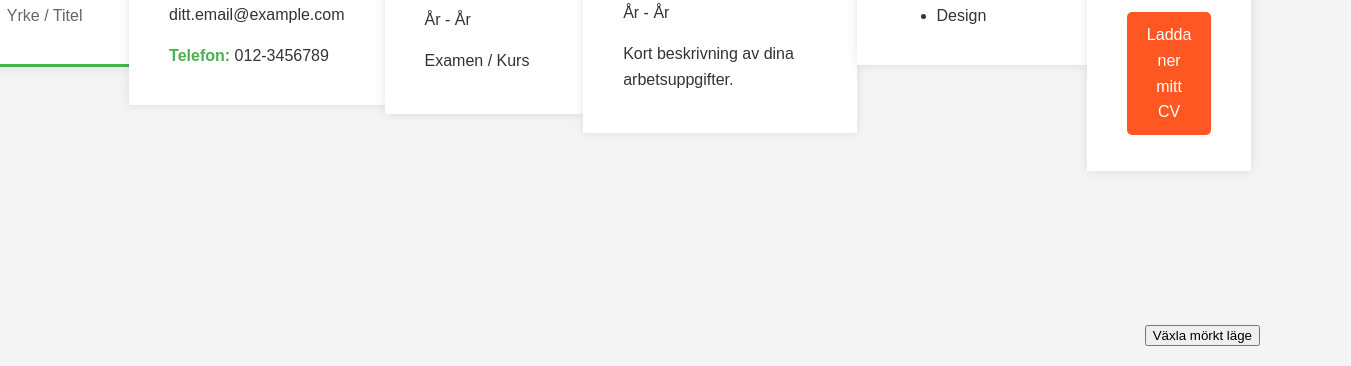
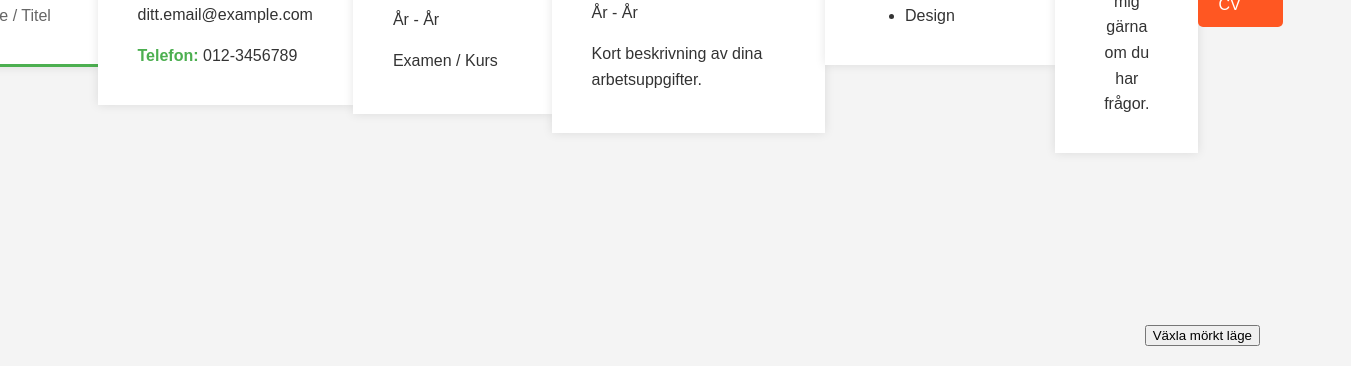
Before and after one commit to Jeppeboyboy/helloGit, a plain HTML site: page index.html in a window 1280 px wide. Shown: the part 434-800 px from the top of the page, 1351 px wide, since content can reach past the window. Drawn offline with Linux system fonts and the light colour scheme.

Commit message:
gick tillbaka till förra version

```diff
--- a/index.html
+++ b/index.html
@@ -55,8 +55,8 @@
 
     <footer>
         <p>Tack för att du tittade på mitt CV! Kontakta mig gärna om du har frågor.</p>
-        <p><a href="#" class="button">Ladda ner mitt CV</a></p>
     </footer>
+ <a href="#" class="button">Ladda ner mitt CV</a>
  <p>Copyright © <span class="current-year"></span></p>
 </body>
 
```
